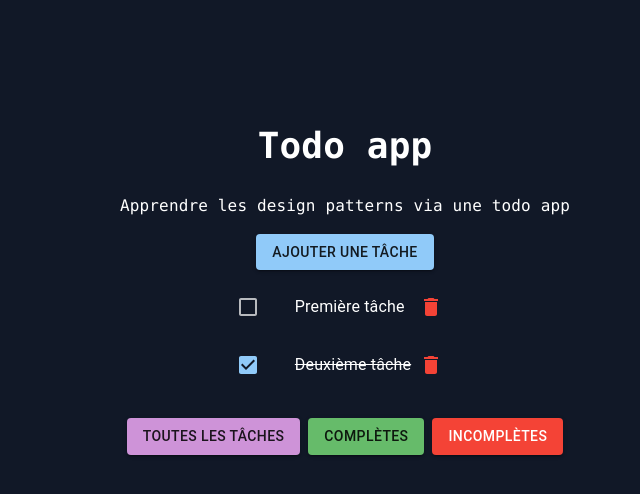
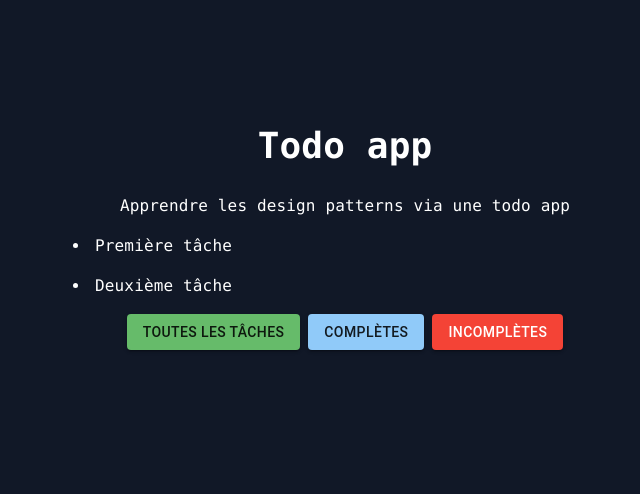
Before and after one commit to frwk/react-design-pattern-course, a React (Vite) app: page / in a window 1280 px wide. Shown: the top 494 px of the page, without its empty margins (295-935 px from the left). Built offline with nearby package versions, Linux system fonts and the light colour scheme.

Commit message:
feat(filters): Integrating FilteredTask component that handle tasks filters and display

```diff
--- /dev/null
+++ b/src/components/FilteredTask.tsx
@@ -0,0 +1,44 @@
+import React from 'react';
+import Task from "../types/Task.ts";
+import {Button} from "@mui/material";
+
+class FilteredTaskList extends React.Component<{ tasks: Task[]}> {
+    state = {
+        tasks: [],
+        filter: 'all', // par défaut, affiche toutes les tâches
+    };
+
+    setFilter = (filter: string) => {
+        this.setState({ filter });
+    };
+
+    getFilteredTasks = () => {
+        switch (this.state.filter) {
+            case 'completed':
+                return this.props.tasks.filter(task => task.completed);
+            case 'notCompleted':
+                return this.props.tasks.filter(task => !task.completed);
+            default:
+                return this.props.tasks;
+        }
+    };
+
+    render() {
+        return (
+            <>
+                {this.getFilteredTasks().map((task) => (
+                    <li key={task.id} className={task.completed ? 'completed' : 'incomplete'}>
+                        {task.title}
+                    </li>
+                ))}
+                <div className='flex justify-center gap-2'>
+                    <Button variant='contained' color='success' onClick={() => this.setFilter('all')}>Toutes les tâches</Button>
+                    <Button variant='contained' color='primary' onClick={() => this.setFilter('completed')}>Complètes</Button>
+                    <Button variant='contained' color='error' onClick={() => this.setFilter('notCompleted')}>Incomplètes</Button>
+                </div>
+            </>
+        );
+    }
+}
+
+export default FilteredTaskList;
--- a/src/components/TaskListContainer.tsx
+++ b/src/components/TaskListContainer.tsx
@@ -1,8 +1,7 @@
 import React from 'react';
-import TaskListView from './TaskListView';
 import Task from '../types/Task';
 import TaskListContainerState from '../types/TaskListContainerState';
-import {Button} from "@mui/material";
+import FilteredTask from "./FilteredTask.tsx";
 
 class TaskListContainer extends React.Component<{}, TaskListContainerState> {
 
@@ -11,7 +10,6 @@ class TaskListContainer extends React.Component<{}, TaskListContainerState> {
             { id: 1, title: 'Première tâche', completed: false },
             { id: 2, title: 'Deuxième tâche', completed: true }
         ],
-         filter: 'all'
     };
 
     addTask = (title: string) => {
@@ -35,38 +33,11 @@ class TaskListContainer extends React.Component<{}, TaskListContainerState> {
         );
         this.setState({ tasks: updatedTasks });
     };
-
-    setFilter = (filter: string) => {
-        this.setState({ filter });
-    };
-
-    getFilteredTasks = (): Task[] => {
-        switch (this.state.filter) {
-            case 'completed':
-                return this.state.tasks.filter(task => task.completed);
-            case 'notCompleted':
-                return this.state.tasks.filter(task => !task.completed);
-            default:
-                return this.state.tasks;
-        }
-    };
-
     render() {
         return (
             <>
-                <TaskListView
-                    tasks={this.getFilteredTasks()}
-                    onAdd={this.addTask}
-                    onDelete={this.deleteTask}
-                    onToggle={this.toggleTask}
-                />
-                <div className='flex justify-center gap-2'>
-                    <Button variant='contained' color="secondary" onClick={() => this.setFilter('all')}>Toutes les tâches</Button>
-                    <Button variant='contained' color="success" onClick={() => this.setFilter('completed')}>Complètes</Button>
-                    <Button variant='contained' color="error" onClick={() => this.setFilter('notCompleted')}>Incomplètes</Button>
-                </div>
+                <FilteredTask tasks={this.state.tasks} />
             </>
-
         );
     }
 }
--- a/src/types/TaskListContainerState.ts
+++ b/src/types/TaskListContainerState.ts
@@ -2,5 +2,4 @@ import Task from "./Task";
 
 export default interface TaskListContainerState {
     tasks: Task[];
-    filter: string
 }
```
